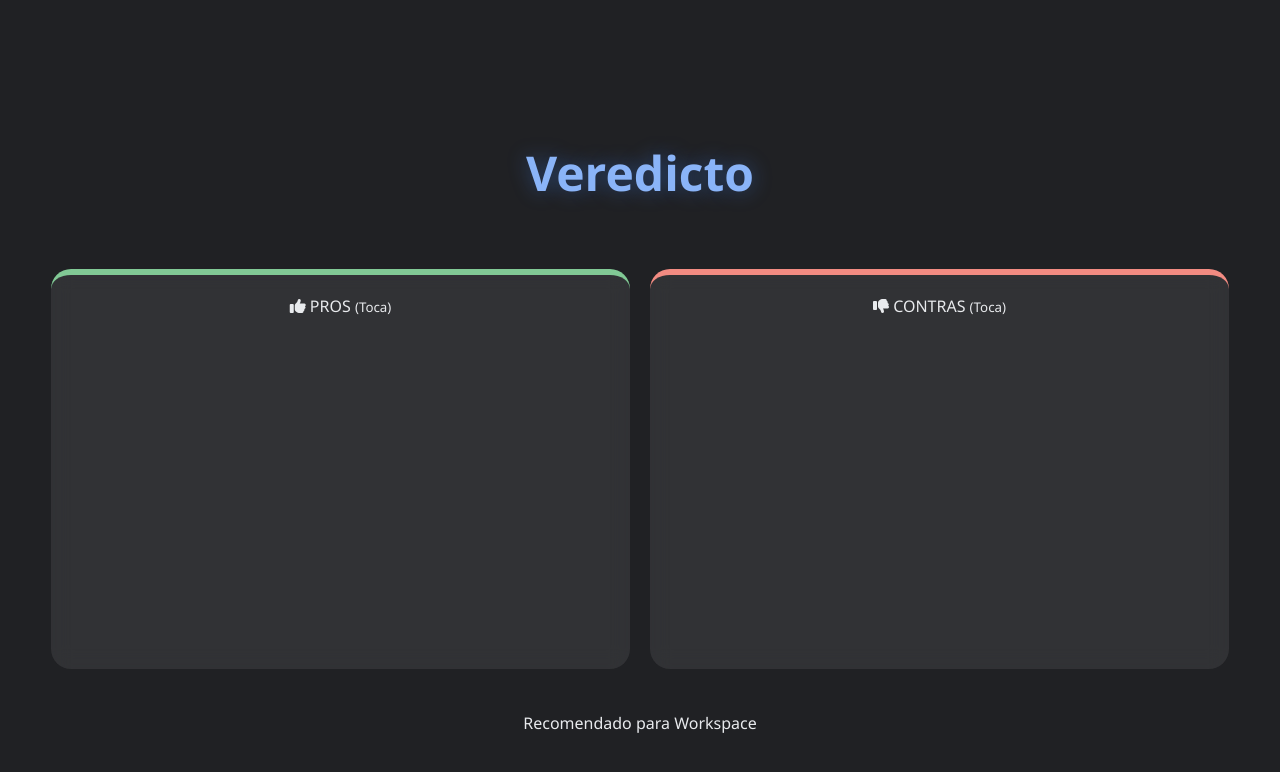
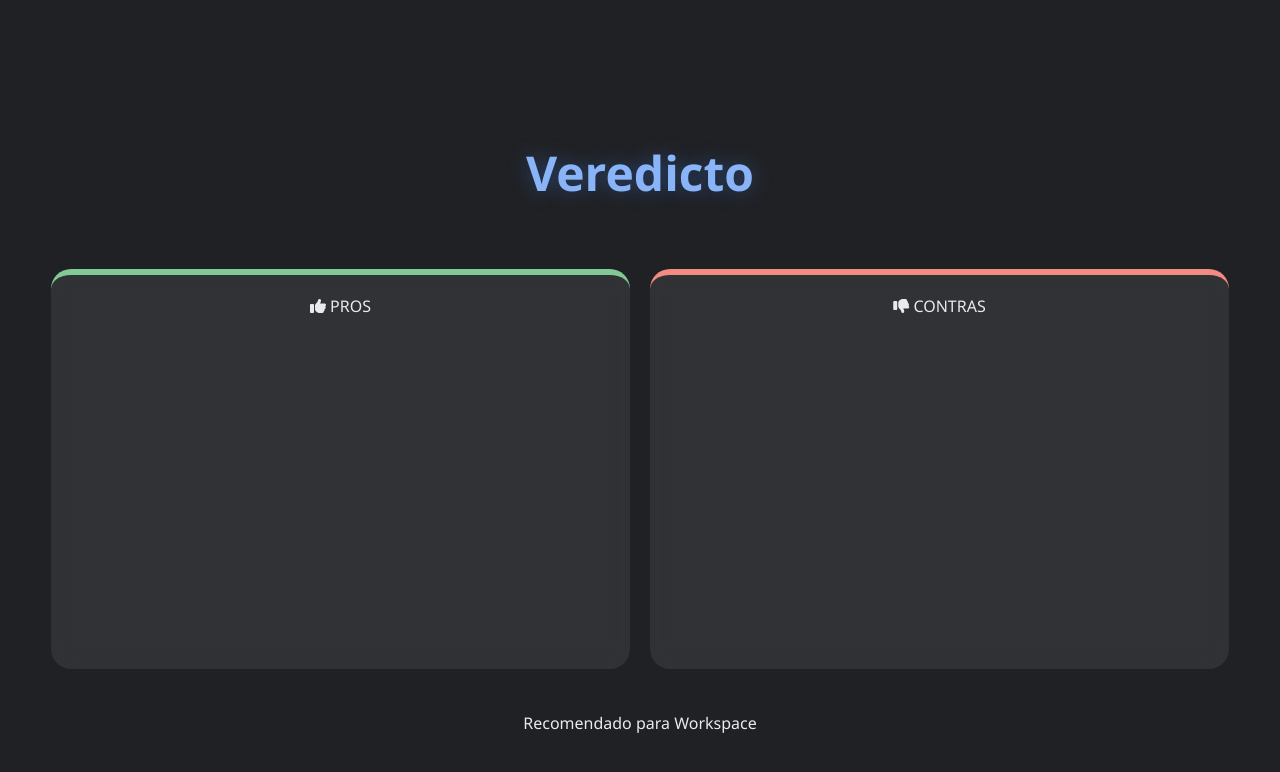
Before and after one commit to diegocorado2001-png/Presentacion_Braulio_Israel_Diego, a plain HTML site: page index.html in a window 1280 px wide. Shown: the part 3163-3935 px from the top of the page. Drawn offline with Linux system fonts and the light colour scheme.

```diff
--- a/index.html
+++ b/index.html
@@ -143,7 +143,7 @@
         <h2 class="slide-title">Veredicto</h2>
         <div class="verdict-grid">
             <div class="v-card big-pro" onclick="revealNextItem('pros-list')">
-                <div class="v-header"><i class="fas fa-thumbs-up"></i> PROS <small>(Toca)</small></div>
+                <div class="v-header"><i class="fas fa-thumbs-up"></i> PROS</div>
                 <ul id="pros-list" class="progressive-list">
                     <li class="hidden-item">Productividad extrema.</li>
                     <li class="hidden-item">Unificación PC + Nube.</li>
@@ -151,7 +151,7 @@
                 </ul>
             </div>
             <div class="v-card big-con" onclick="revealNextItem('cons-list')">
-                <div class="v-header"><i class="fas fa-thumbs-down"></i> CONTRAS <small>(Toca)</small></div>
+                <div class="v-header"><i class="fas fa-thumbs-down"></i> CONTRAS</div>
                 <ul id="cons-list" class="progressive-list">
                     <li class="hidden-item">Privacidad (Indexado).</li>
                     <li class="hidden-item">Requiere Internet.</li>
```
